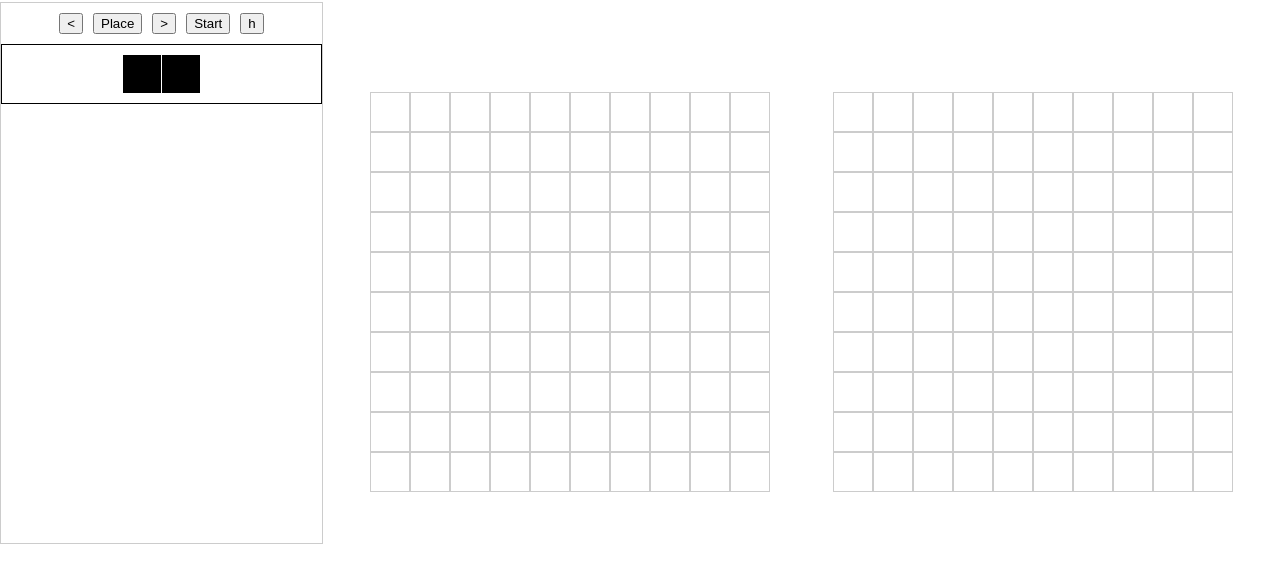
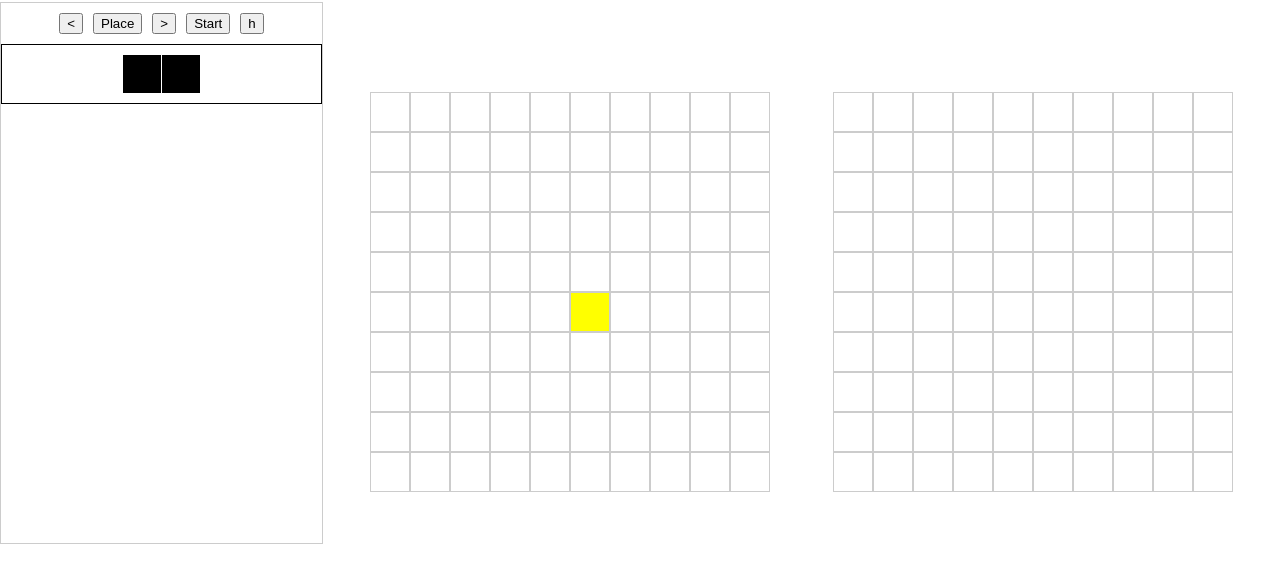
Before and after one commit to DPlauder/hw_schiffeversenken, a website built with webpack: page dist/index.html in a window 1280 px wide. Both pictures are taken after a click on the element 569 px from the left and 369 px from the top of the page. Shown: the part 78-660 px from the top of the page. Built offline with nearby package versions, Linux system fonts and the light colour scheme.

Commit message:
create pointer shipPlacementPos

```diff
--- a/src/Game.js
+++ b/src/Game.js
@@ -26,6 +26,8 @@ class Game {
   }
   handleShipCoordClick(e) {
     const key = e.target.id;
+    this.gameBoardViewPlayer.removeClicked();
+    this.gameBoardViewPlayer.showClicked(key);
     if (key < 10) {
       (this.x = 0), (this.y = parseInt(key));
     } else {
--- a/src/index.js
+++ b/src/index.js
@@ -81,5 +81,4 @@ document.getElementById("boardKi").addEventListener("click", (e) => {
 //TODO Spiel beenden bei Sieg( Abfrage wer gewonnen) mit Screen neues Game
 //TODO Feedback bei Schiffplatzieren Position
 //TODO Kapitäne!!!
-//TODO Abfangen CPU doppelt auf Feld schießen!!!
 //
--- a/src/styles.scss
+++ b/src/styles.scss
@@ -51,6 +51,7 @@ body {
     cursor: pointer;
   }
 }
+
 .ship {
   background-color: black;
   width: 38px;
@@ -122,3 +123,6 @@ body {
     color: white;
   }
 }
+.clickedCell {
+  background-color: yellow;
+}
--- a/src/view/gameboardview.js
+++ b/src/view/gameboardview.js
@@ -44,5 +44,14 @@ class GameboardView {
       }
     }
   };
+  showClicked(id) {
+    document.getElementById(id).classList.add("clickedCell");
+  }
+  removeClicked() {
+    const cells = document.querySelectorAll(".cell");
+    cells.forEach((cell) => {
+      cell.classList.remove("clickedCell");
+    });
+  }
 }
 export { GameboardView };
```
Also changed, not shown: dist/bundle.js, src/styles.css, 1 other file.
